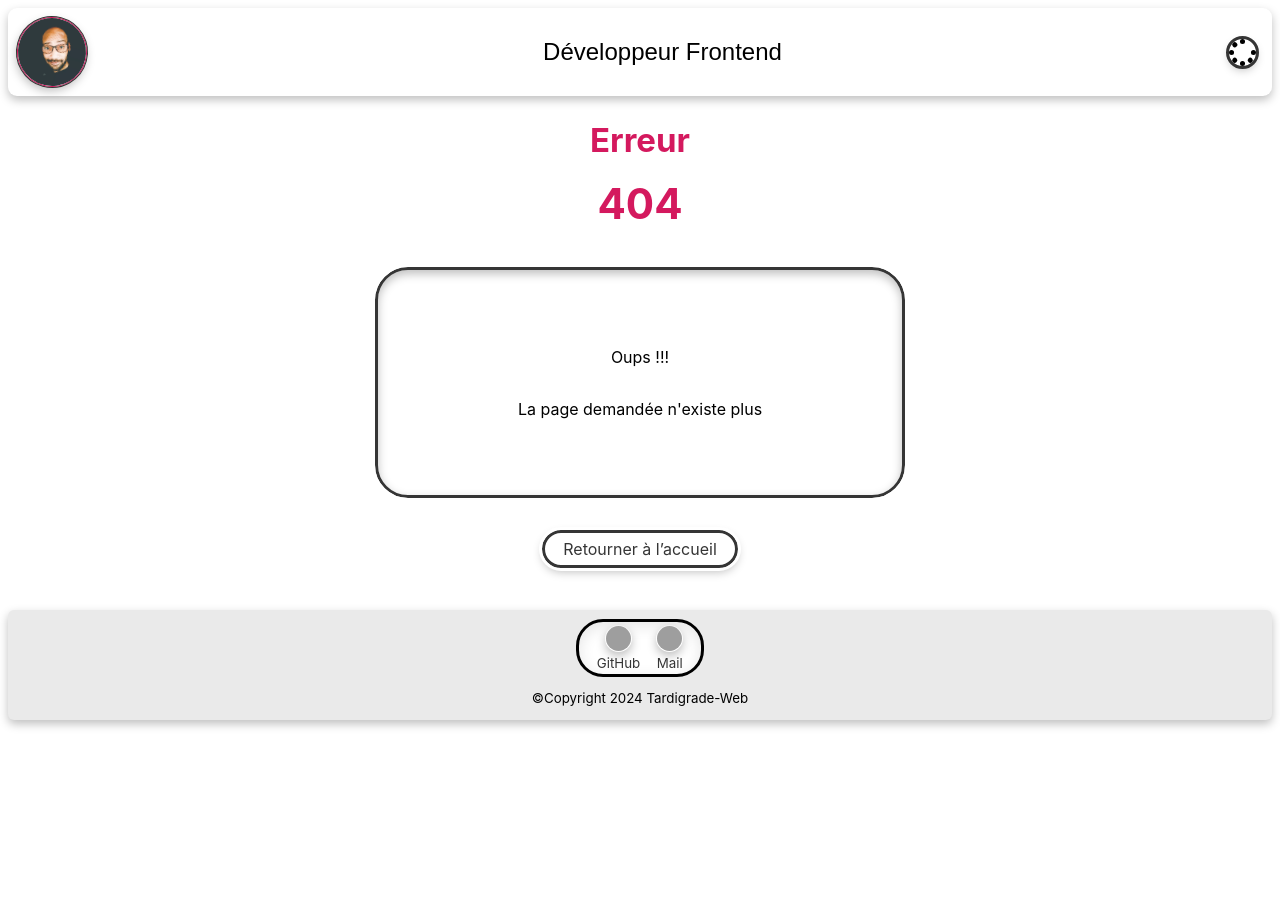
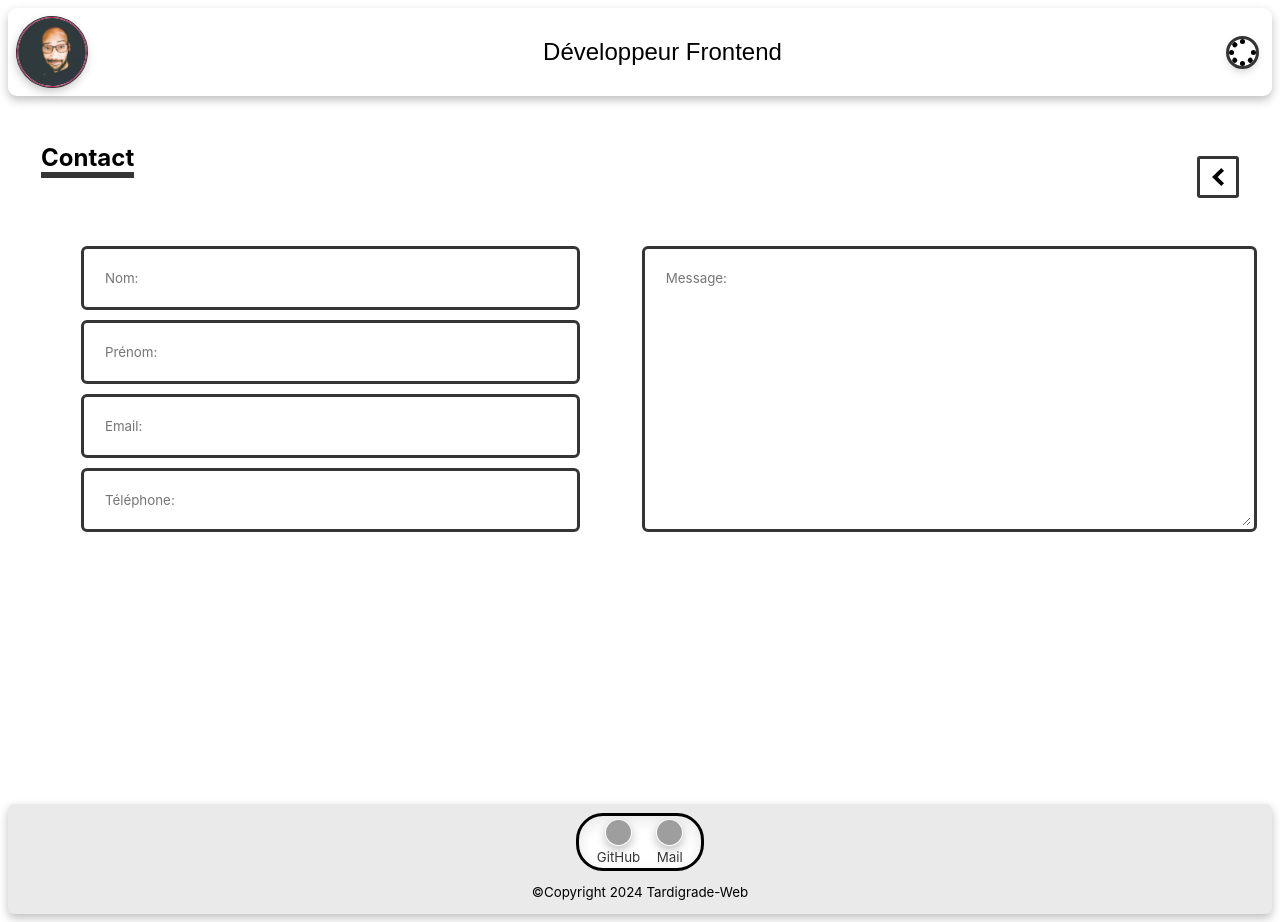
Before and after one commit to Lo0p6TheTardigrade/mon-portfolio, a React (Create React App) app: page /contact in a window 1280 px wide. Before the commit this address had no page. Before the commit the page ends 800 px from the top, so only its background shows below. Built offline with nearby package versions, Linux system fonts and the light colour scheme; grey boxes are pictures that could not be loaded.

Commit message:
Add Form.tsx component and Contact.tsx page for contact in without_connexion branch Stage_1A

```diff
--- a/src/App.tsx
+++ b/src/App.tsx
@@ -5,12 +5,15 @@ import Certificate from './pages/Certificate';
 import { useSelector } from 'react-redux';
 import { Behavior_Custom_Interface } from './types';
 import Error from './pages/Error';
+import Contact from './pages/Contatct';
+import Layout from './components/Layout';
 
 function App() {
   const window6 = useSelector((state: { behavior: Behavior_Custom_Interface }) => state.behavior.window.window6);
   return (
     <div className="App">
       <BrowserRouter>
+        <Layout>
           <Routes>
             <Route
               path="/"
@@ -23,10 +26,15 @@ function App() {
               />
             )}
             <Route
+              path="contact"
+              element={<Contact />}
+            />
+            <Route
               path="*"
               element={<Error />}
             />
           </Routes>
+        </Layout>
       </BrowserRouter>
     </div>
   );
--- /dev/null
+++ b/src/components/Form.tsx
@@ -0,0 +1,66 @@
+// @ts-ignore
+import React from 'react';
+
+type Props = {};
+// @ts-ignore
+const Form = (props: Props) => {
+  return (
+    <div className="form-container">
+      <form id="form">
+        <div className="informations-fields">
+          <label
+            htmlFor="fname"
+            className="form-input-label">
+            <input
+              id="fname"
+              placeholder="Nom:"
+              type="text"
+              className="form-input"
+            />
+          </label>
+          <label
+            htmlFor="lname"
+            className="form-input-label">
+            <input
+              id="lname"
+              placeholder="Prénom:"
+              type="text"
+              className="form-input"
+            />
+          </label>
+          <label
+            htmlFor="email"
+            className="form-input-label">
+            <input
+              id="email"
+              placeholder="Email:"
+              type="email"
+              className="form-input"
+            />
+          </label>
+          <label
+            htmlFor="tel"
+            className="form-input-label">
+            <input
+              id="tel"
+              placeholder="Téléphone:"
+              type="tel"
+              className="form-input"
+            />
+          </label>
+        </div>
+        <div className="message-fields">
+          <label
+            htmlFor="message"
+            className="form-input-label">
+            <textarea
+              id="message"
+              placeholder="Message:"
+              className="form-input form-textarea"></textarea>
+          </label>
+        </div>
+      </form>
+    </div>
+  );
+};
+export default Form;
--- a/src/data/index.ts
+++ b/src/data/index.ts
@@ -331,7 +331,7 @@ const contacts = [
     type: 'Email:',
     description: 'Send an email for a project, auditory or any',
     image: { src: email, alt: 'logo de contact email', class: 'logo-email logo', size: { width: 27, height: 27 } },
-    link: 'mailto:tardigrade.web@gmail.com',
+    link: '/contact',
     id: 2,
     class: 'contact-list-item',
   },
--- a/src/pages/Certificate.tsx
+++ b/src/pages/Certificate.tsx
@@ -2,7 +2,6 @@
 import Proof from '../components/Proof';
 import { Link } from 'react-router-dom';
 import Box from '../components/modules/Components';
-import Layout from '../components/Layout';
 
 const Certificate = () => {
   const cegefos = require('../documents/certificate_cegefos.pdf');
@@ -10,7 +9,6 @@ const Certificate = () => {
   const carret = require('../assets/images/carretLeft.webp');
 
   return (
-    <Layout>
     <Box
       tag="div"
       class="certificate-page-container">
@@ -29,7 +27,6 @@ const Certificate = () => {
         </Link>
       </Box>
     </Box>
-    </Layout>
   );
 };
 
--- /dev/null
+++ b/src/pages/Contatct.tsx
@@ -0,0 +1,31 @@
+// @ts-ignore
+import React from 'react';
+import Form from '../components/Form';
+import { Link } from 'react-router-dom';
+const carret = require('../assets/images/carretLeft.webp');
+
+type Props = {};
+// @ts-ignore
+const Contact = (props: Props) => {
+  return (
+    <div className="contact-page-container">
+      <div className="contact-head-container">
+        <div className="contact-title-container">
+          <h2 className="contact-title">Contact</h2>
+        </div>
+        <Link
+          to={'/'}
+          className="home-btn-container">
+          <img
+            src={carret}
+            alt="bouton d'accueil"
+            id="home-btn"
+            className="home-btn"
+          />
+        </Link>
+      </div>
+      <Form />
+    </div>
+  );
+};
+export default Contact;
--- a/src/pages/Error.tsx
+++ b/src/pages/Error.tsx
@@ -1,13 +1,8 @@
 // @flow
 import Error404 from '../components/Error404';
-import Layout from '../components/Layout';
 
 const Error = () => {
-  return (
-    <Layout>
-      <Error404 />
-    </Layout>
-  );
+  return <Error404 />;
 };
 
 export default Error;
--- a/src/pages/Home.tsx
+++ b/src/pages/Home.tsx
@@ -1,13 +1,10 @@
 // @flow
-import Layout from '../components/Layout';
 import Main from '../components/Main';
 
 const Home = () => {
   return (
     <div className="home-container">
-      <Layout>
-        <Main />
-      </Layout>
+      <Main />
     </div>
   );
 };
--- /dev/null
+++ b/src/scss/components/Form.scss
@@ -0,0 +1,30 @@
+.form-container {
+  @include flex(column, nowrap, center, center, 0.6rem);
+  #form {
+    padding: 18px;
+    @include flex(row, nowrap, initial, initial, 0.6rem);
+    @include width-height(100%, 100%);
+    .informations-fields,
+    .message-fields {
+      @include flex(column, nowrap, center, center, 1rem);
+      @include width-height(100%, initial);
+    }
+  }
+}
+input,
+textarea {
+  padding: 18px;
+  outline: solid 3px map-get($color-map, grey__dark);
+  border: solid 3px map-get($color-map, white__normal);
+  border-radius: 3px;
+}
+label {
+  @include flex(column, nowrap, center, center, initial);
+  @include width-height(100%, 100%);
+  input {
+    @include width-height(81%, initial);
+  }
+  textarea {
+    @include width-height(100%, 100%);
+  }
+}
--- a/src/scss/main.scss
+++ b/src/scss/main.scss
@@ -4,6 +4,7 @@
 @import './class';
 @import './components/Career.scss';
 @import './components/Error404.scss';
+@import './components/Form.scss';
 @import './components/Footer.scss';
 @import './components/Header.scss';
 @import './components/Layout.scss';
@@ -14,4 +15,5 @@
 @import './components/modules/Tabs.scss';
 @import './components/WidgetAnimate.scss';
 @import './pages/Certificate.scss';
+@import './pages/Contact.scss';
 @import './pages/Home.scss';
--- /dev/null
+++ b/src/scss/pages/Contact.scss
@@ -0,0 +1,24 @@
+.contact-page-container {
+  margin: 27px 0;
+  height: 639px;
+  .contact-head-container {
+    padding: 0 33px;
+    @include flex(row, nowrap, space-between, center, initial);
+    .contact-title-container {
+      margin-bottom: 33px;
+      .contact-title {
+        border-bottom: solid 6px map-get($color-map, grey__dark);
+      }
+    }
+    .home-btn-container {
+      padding: 9px;
+      @include flex(row, nowrap, center, center, initial);
+      border: solid 3px map-get($color-map, grey__dark);
+      border-radius: 3px;
+      cursor: pointer;
+      .home-btn {
+        @include width-height(18px, 18px);
+      }
+    }
+  }
+}
```
Lines whose indentation alone changed are shown as unchanged.
